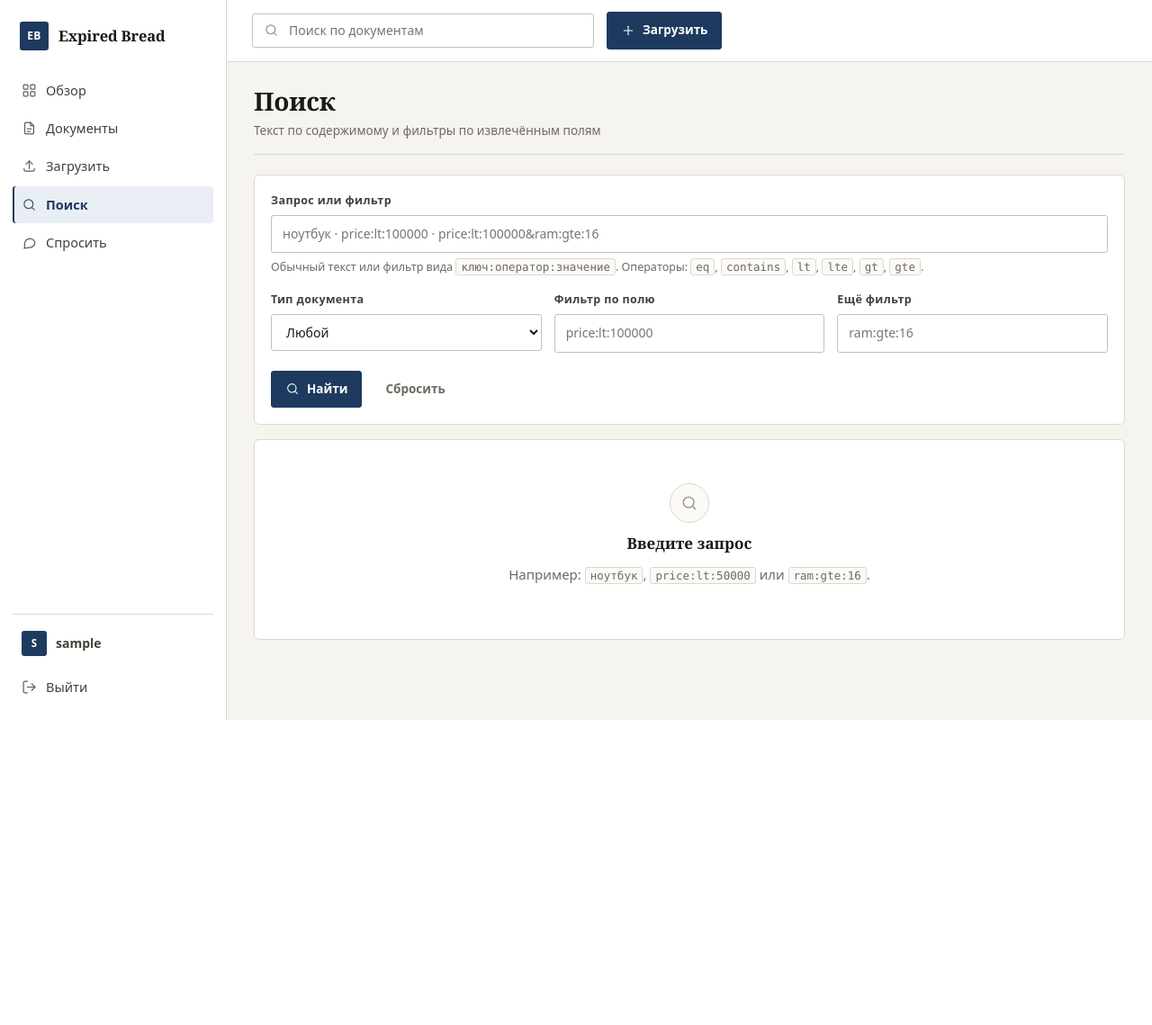
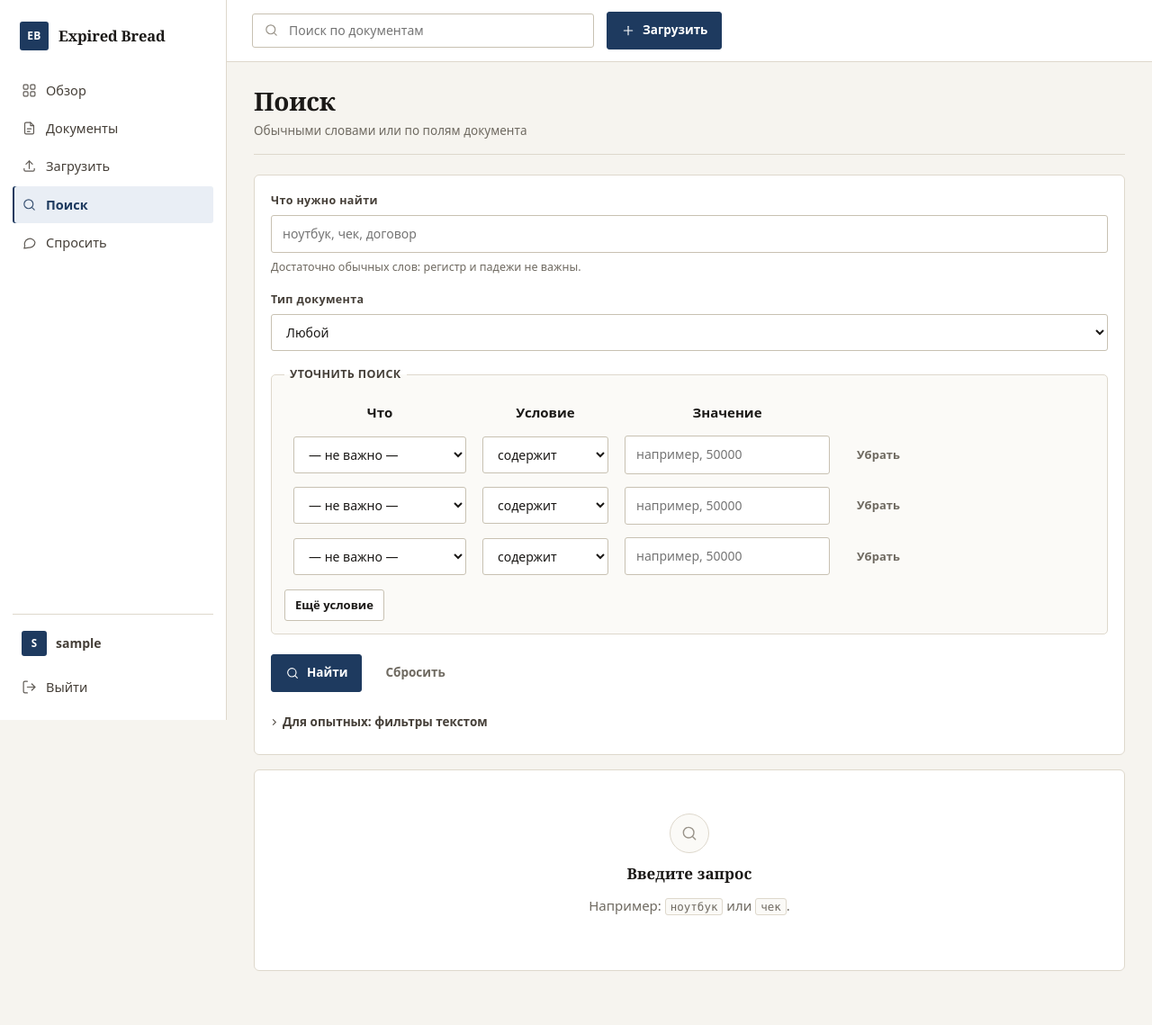
Before and after one commit to KOTorCAT/Expired-Bread, a Django app: page /documents/search/ in a window 1280 px wide. Shown: the whole page at 90% size. Before the commit the page ends 800 px from the top, so only its background shows below. Run offline with Django 5.2, Linux system fonts and the light colour scheme; the visitor is signed in with stand-in values (Sample User, id 1); data that the repository does not hold is empty.

Commit message:
Поиск: конструктор «что-условие-значение» вместо технического синтаксиса

```diff
--- a/documents/static/documents/css/style.css
+++ b/documents/static/documents/css/style.css
@@ -1015,3 +1015,6 @@ ol.muted li { margin-bottom: 7px; }
     justify-content: flex-end;
     gap: 10px;
 }
+
+/* --- Конструктор фильтров ------------------------------------------------- */
+.table--inputs .select { min-width: 140px; }
--- a/documents/templates/documents/search_results.html
+++ b/documents/templates/documents/search_results.html
@@ -6,24 +6,19 @@
     <div class="page-head">
         <div class="page-head__title">
             <h1>Поиск</h1>
-            <p class="page-head__sub">Текст по содержимому и фильтры по извлечённым полям</p>
+            <p class="page-head__sub">Обычными словами или по полям документа</p>
         </div>
     </div>
 
     <form method="get" class="card">
         <div class="card__body">
             <div class="field">
-                <label class="field__label" for="q">Запрос или фильтр</label>
+                <label class="field__label" for="q">Что нужно найти</label>
                 <input class="input" type="search" id="q" name="q" value="{{ query }}"
-                       placeholder="ноутбук · price:lt:100000 · price:lt:100000&amp;ram:gte:16">
-                <span class="field__hint">
-                    Обычный текст или фильтр вида <code>ключ:оператор:значение</code>.
-                    Операторы: <code>eq</code>, <code>contains</code>, <code>lt</code>,
-                    <code>lte</code>, <code>gt</code>, <code>gte</code>.
-                </span>
+                       placeholder="ноутбук, чек, договор">
+                <span class="field__hint">Достаточно обычных слов: регистр и падежи не важны.</span>
             </div>
 
-            <div class="form-row">
             <div class="field">
                 <label class="field__label" for="type">Тип документа</label>
                 <select class="select" id="type" name="type">
@@ -33,15 +28,73 @@
                     {% endfor %}
                 </select>
             </div>
-                <div class="field">
-                    <label class="field__label" for="f1">Фильтр по полю</label>
-                    <input class="input" type="text" id="f1" name="f" placeholder="price:lt:100000">
-                </div>
-                <div class="field">
-                    <label class="field__label" for="f2">Ещё фильтр</label>
-                    <input class="input" type="text" id="f2" name="f" placeholder="ram:gte:16">
-                </div>
-            </div>
+
+            <fieldset class="editor" data-editor-table data-next-index="{{ filter_rows|length }}">
+                <legend>Уточнить поиск</legend>
+
+                <table class="table table--inputs">
+                    <thead>
+                        <tr>
+                            <th>Что</th>
+                            <th>Условие</th>
+                            <th>Значение</th>
+                            <th></th>
+                        </tr>
+                    </thead>
+                    <tbody data-rows>
+                        {% for row in filter_rows %}
+                            <tr data-row>
+                                <td>
+                                    <select class="select" name="ff">
+                                        <option value="">— не важно —</option>
+                                        {% for item in filter_fields %}
+                                            <option value="{{ item.key }}" {% if row.field == item.key %}selected{% endif %}>{{ item.label }}</option>
+                                        {% endfor %}
+                                    </select>
+                                </td>
+                                <td>
+                                    <select class="select" name="fo">
+                                        {% for item in operators %}
+                                            <option value="{{ item.key }}" {% if row.op == item.key %}selected{% endif %}>{{ item.label }}</option>
+                                        {% endfor %}
+                                    </select>
+                                </td>
+                                <td>
+                                    <input class="input" type="text" name="fv" value="{{ row.value }}"
+                                           placeholder="например, 50000">
+                                </td>
+                                <td>
+                                    <button type="button" class="btn btn--sm btn--ghost" data-remove-row>Убрать</button>
+                                </td>
+                            </tr>
+                        {% endfor %}
+                    </tbody>
+                </table>
+
+                <template data-row-template>
+                    <tr data-row>
+                        <td>
+                            <select class="select" name="ff">
+                                <option value="">— не важно —</option>
+                                {% for item in filter_fields %}
+                                    <option value="{{ item.key }}">{{ item.label }}</option>
+                                {% endfor %}
+                            </select>
+                        </td>
+                        <td>
+                            <select class="select" name="fo">
+                                {% for item in operators %}
+                                    <option value="{{ item.key }}">{{ item.label }}</option>
+                                {% endfor %}
+                            </select>
+                        </td>
+                        <td><input class="input" type="text" name="fv" value="" placeholder="например, 50000"></td>
+                        <td><button type="button" class="btn btn--sm btn--ghost" data-remove-row>Убрать</button></td>
+                    </tr>
+                </template>
+
+                <button type="button" class="btn btn--sm mt-8" data-add-row>Ещё условие</button>
+            </fieldset>
 
             <div class="form-actions">
                 <button class="btn btn--primary" type="submit">
@@ -49,17 +102,23 @@
                 </button>
                 <a class="btn btn--ghost" href="{% url 'documents:search' %}">Сбросить</a>
             </div>
+
+            <details class="mt-16">
+                <summary>Для опытных: фильтры текстом</summary>
+                <p class="muted small">
+                    Можно вписать прямо в строку поиска: <code>price:lt:100000</code>
+                    или <code>ram:gte:16</code>. Несколько условий — через
+                    <code>&amp;</code>: <code>price:lt:100000&amp;ram:gte:16</code>.
+                </p>
+            </details>
         </div>
     </form>
 
-    {% if query or document_type or filters %}
+    {% if query or document_type or has_filters %}
         <div class="chips mt-16">
             <span class="muted small">Найдено: {{ total }}</span>
-            {% if query %}<span class="chip">{{ query }}</span>{% endif %}
-            {% if document_type %}<span class="chip">{{ document_type }}</span>{% endif %}
-            {% for f in filters %}
-                <span class="chip">{{ f.key }} {{ f.op }} {{ f.raw_value }}</span>
-            {% endfor %}
+            {% if query %}<span class="chip">запрос: {{ query }}</span>{% endif %}
+            {% for chip in chips %}<span class="chip">{{ chip }}</span>{% endfor %}
         </div>
 
         {% if documents %}
@@ -90,12 +149,12 @@
                     <span>Страница {{ page_obj.number }} из {{ page_obj.paginator.num_pages }}</span>
                     <div class="pager__links">
                         {% if page_obj.has_previous %}
-                            <a class="btn btn--sm" href="?page={{ page_obj.previous_page_number }}&q={{ query|urlencode }}{% if document_type %}&type={{ document_type }}{% endif %}">
+                            <a class="btn btn--sm" href="?{% if page_query %}{{ page_query }}&{% endif %}page={{ page_obj.previous_page_number }}">
                                 <svg class="icon"><use href="#i-arrow-left"/></svg>Назад
                             </a>
                         {% endif %}
                         {% if page_obj.has_next %}
-                            <a class="btn btn--sm" href="?page={{ page_obj.next_page_number }}&q={{ query|urlencode }}{% if document_type %}&type={{ document_type }}{% endif %}">
+                            <a class="btn btn--sm" href="?{% if page_query %}{{ page_query }}&{% endif %}page={{ page_obj.next_page_number }}">
                                 Вперёд<svg class="icon"><use href="#i-arrow-right"/></svg>
                             </a>
                         {% endif %}
@@ -107,8 +166,8 @@
                 <div class="empty">
                     <div class="empty__icon"><svg class="icon"><use href="#i-search"/></svg></div>
                     <div class="empty__title">Ничего не найдено</div>
-                    <p class="muted">Попробуйте другие слова или снимите фильтры.</p>
-                    <a class="btn" href="{% url 'documents:search' %}">Сбросить запрос</a>
+                    <p class="muted">Попробуйте другие слова или уберите условия.</p>
+                    <a class="btn" href="{% url 'documents:search' %}">Сбросить</a>
                 </div>
             </div>
         {% endif %}
@@ -117,10 +176,7 @@
             <div class="empty">
                 <div class="empty__icon"><svg class="icon"><use href="#i-search"/></svg></div>
                 <div class="empty__title">Введите запрос</div>
-                <p class="muted">
-                    Например: <code>ноутбук</code>, <code>price:lt:50000</code>
-                    или <code>ram:gte:16</code>.
-                </p>
+                <p class="muted">Например: <code>ноутбук</code> или <code>чек</code>.</p>
             </div>
         </div>
     {% endif %}
--- a/documents/views.py
+++ b/documents/views.py
@@ -22,7 +22,15 @@ from .forms import (
 from pydantic import ValidationError as PydanticValidationError
 
 from .models import Document
-from .presenters import build_editor, build_view, parse_editor
+from .presenters import (
+    FILTER_FIELDS,
+    OPERATORS,
+    build_editor,
+    build_filter_rows,
+    build_view,
+    describe_filter,
+    parse_editor,
+)
 from .schemas import get_schema
 from .services.background import recover_stuck, start_processing
 from .services.document_service import (
@@ -32,6 +40,7 @@ from .services.document_service import (
 from .services.pipeline import PipelineConfig
 from .services.qa_service import ask
 from .services.search_service import (
+    filters_from_rows,
     parse_filter_expression,
     parse_filters,
     search_documents,
@@ -367,16 +376,19 @@ def document_search(request):
     status = request.GET.get("status", "").strip()
     document_type = request.GET.get("type", "").strip()
 
-    # Фильтры из явного блока (несколько полей f)
-    filters = parse_filters(request.GET)
+    # Понятный конструктор: поле + условие + значение.
+    filters = filters_from_rows(request.GET)
 
-    # Если q содержит фильтр (key:op:value) — распознаём
+    # Старый синтаксис ?f=ключ:оператор:значение остаётся для совместимости.
+    if not filters:
+        filters = parse_filters(request.GET)
+
     text_query = query
     if query and not filters:
         inline_filters = parse_filter_expression(query)
         if inline_filters:
             filters = inline_filters
-            text_query = ""  # q использован как фильтр
+            text_query = ""
 
     queryset = search_documents(
         user=request.user,
@@ -389,6 +401,10 @@ def document_search(request):
 
     page, paginator = _page(request, queryset)
 
+    # Ссылки страниц должны сохранять и запрос, и условия.
+    params = request.GET.copy()
+    params.pop("page", None)
+
     return render(
         request,
         "documents/search_results.html",
@@ -397,12 +413,17 @@ def document_search(request):
             "page_obj": page,
             "paginator": paginator,
             "is_paginated": page.has_other_pages(),
+            "page_query": params.urlencode(),
             "total": paginator.count,
             "query": query,
             "status": status,
             "document_type": document_type,
-            "filters": filters,
             "type_choices": DOCUMENT_TYPE_CHOICES,
+            "filter_rows": build_filter_rows(filters),
+            "filter_fields": FILTER_FIELDS,
+            "operators": OPERATORS,
+            "chips": [describe_filter(item) for item in filters],
+            "has_filters": bool(filters),
         },
     )
 
--- a/templates/base.html
+++ b/templates/base.html
@@ -6,7 +6,7 @@
     <meta name="viewport" content="width=device-width, initial-scale=1.0">
     <title>{% block title %}Expired Bread{% endblock %}</title>
     {# ?v= — сброс кэша: браузер иначе держит старый CSS/JS после правок #}
-    <link rel="stylesheet" href="{% static 'documents/css/style.css' %}?v=9">
+    <link rel="stylesheet" href="{% static 'documents/css/style.css' %}?v=10">
 </head>
 <body>
 
@@ -120,6 +120,6 @@
         </form>
     </dialog>
 
-    <script src="{% static 'documents/js/app.js' %}?v=9"></script>
+    <script src="{% static 'documents/js/app.js' %}?v=10"></script>
 </body>
 </html>
```
Also changed, not shown: documents/presenters.py (+52 -0 lines), documents/services/search_service.py (+34 -0 lines), documents/tests/test_search_filters.py (added, +151 -0 lines). Lines whose indentation alone changed are shown as unchanged.
